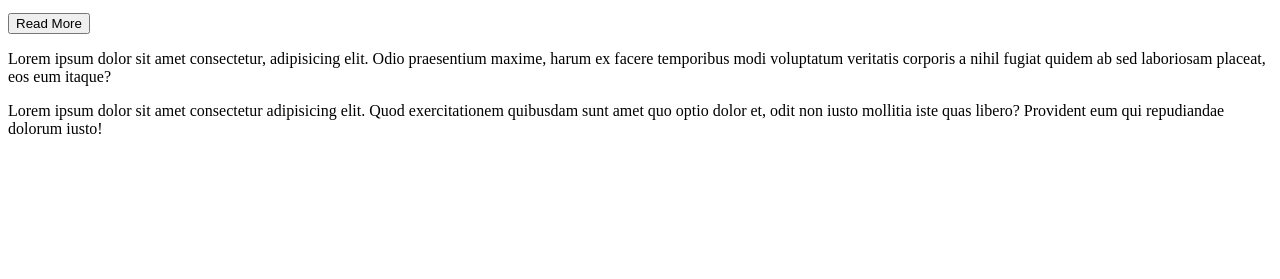
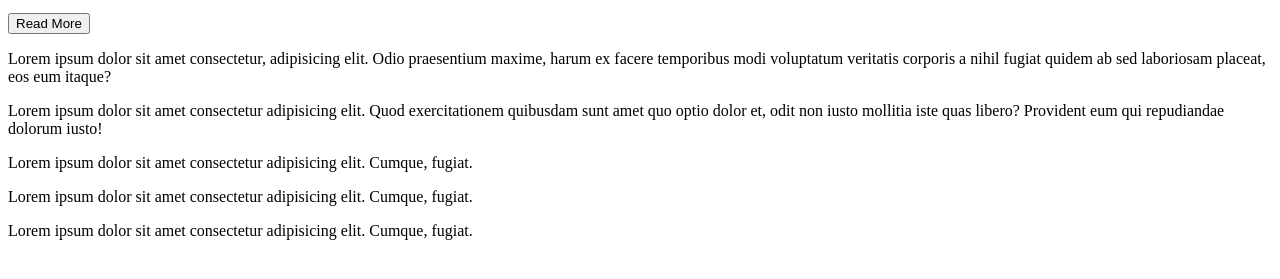
Before and after one commit to vimlnk/Work-with-branches, a plain HTML site: page index.html in a window 1280 px wide. Shown: the part 101-380 px from the top of the page. Drawn offline with Linux system fonts and the light colour scheme.

Commit message:
Add footer

```diff
--- a/index.html
+++ b/index.html
@@ -6,21 +6,27 @@
   <title>Welcome To The Beach</title>
 </head>
 <body>
+
   <header>
     <h1>Welcome To The Beach</h1>
     <p>Lorem ipsum dolor sit amet, consectetur adipisicing elit. Modi officiis ipsum officia numquam expedita ullam.</p>
     <button>Read More</button>
   </header>
+
   <main>
     <p>
       Lorem ipsum dolor sit amet consectetur, adipisicing elit. Odio praesentium maxime, harum ex facere temporibus modi voluptatum veritatis corporis a nihil fugiat quidem ab sed laboriosam placeat, eos eum itaque?
    </p>
-   <p>
-    Lorem ipsum dolor sit amet consectetur adipisicing elit. Quod exercitationem quibusdam sunt amet quo optio dolor et, odit non iusto mollitia iste quas libero? Provident eum qui repudiandae dolorum iusto!
-   </p>
-
+    <p>
+      Lorem ipsum dolor sit amet consectetur adipisicing elit. Quod exercitationem quibusdam sunt amet quo optio dolor et, odit non iusto mollitia iste quas libero? Provident eum qui repudiandae dolorum iusto!
+    </p>
   </main>
 
+  <footer>
+    <p>Lorem ipsum dolor sit amet consectetur adipisicing elit. Cumque, fugiat.</p>
+    <p>Lorem ipsum dolor sit amet consectetur adipisicing elit. Cumque, fugiat.</p>
+    <p>Lorem ipsum dolor sit amet consectetur adipisicing elit. Cumque, fugiat.</p>
+  </footer>
 
 </body>
 </html>
```
